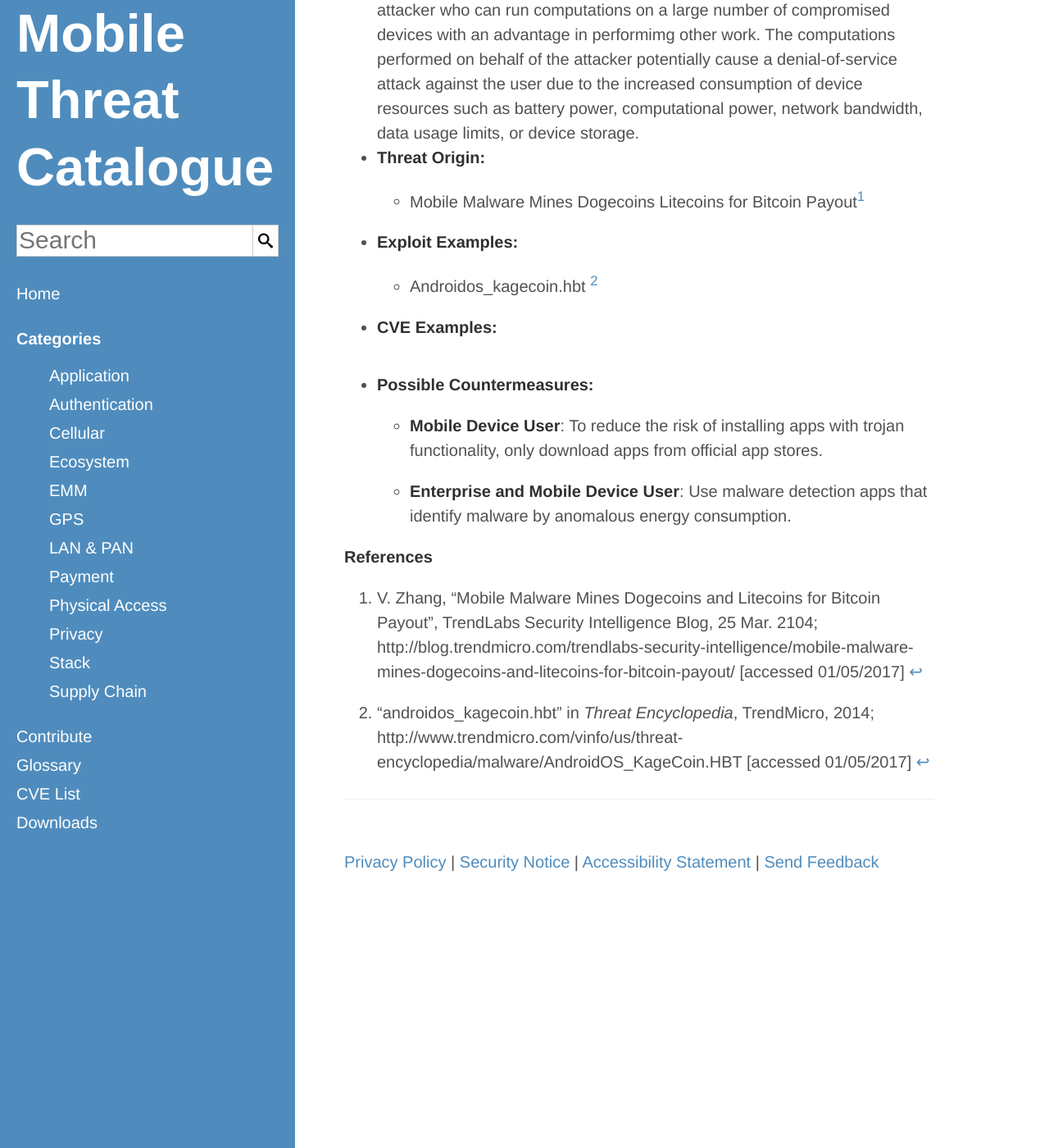
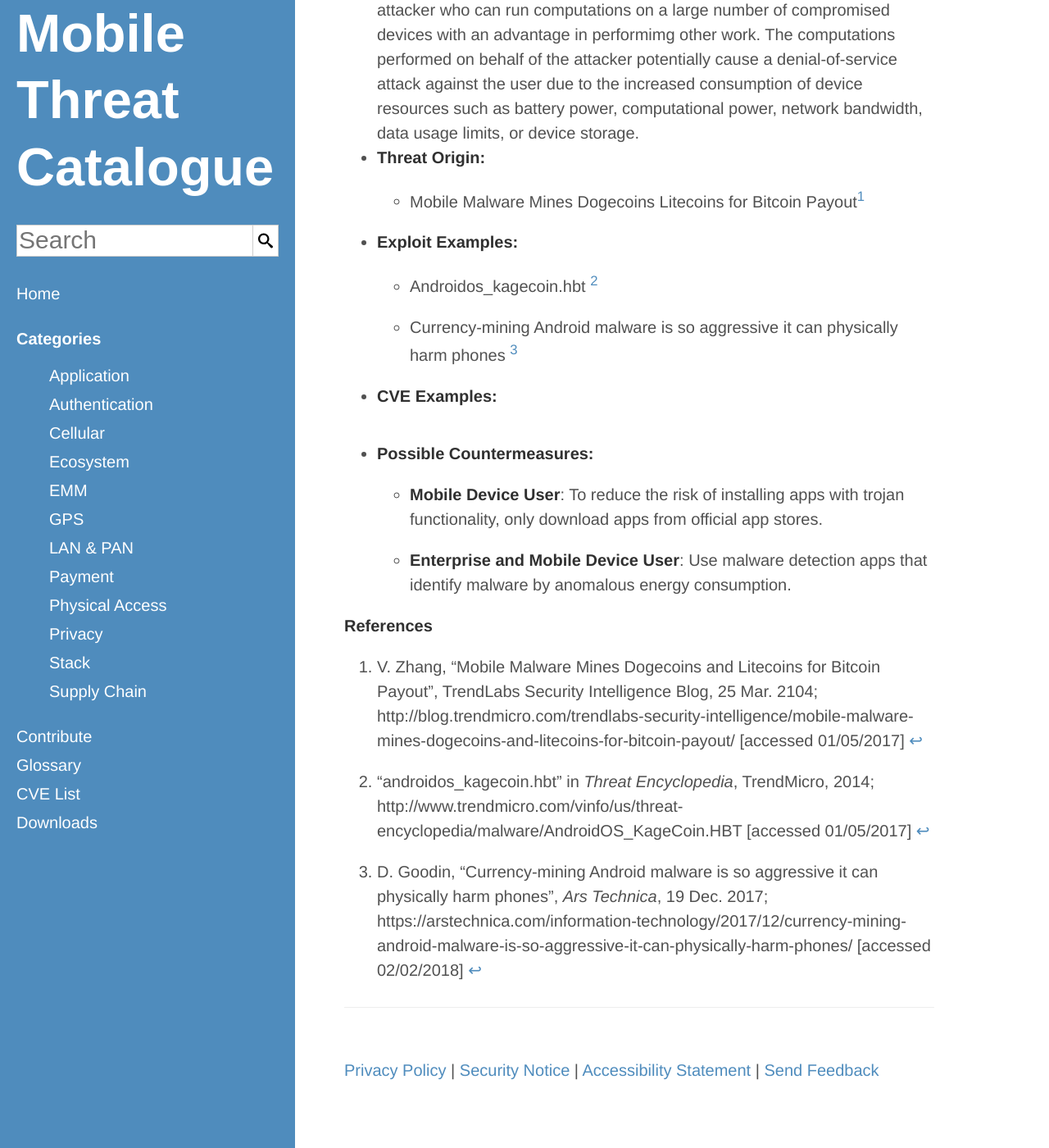
Before and after one commit to usnistgov/mobile-threat-catalogue, a Jekyll site: the page built from _application-threats/APP-38.md, in a window 1280 px wide and 1400 px high, scrolled down 460 px. Shown: the whole window at 82% size. Built offline with Jekyll 4.4.1, drawn with Linux system fonts in a browser that asks for light colours.

Commit message:
#250
Added exploit example: "Currency-mining Android malware is so aggressive it can physically harm phones"

```diff
--- a/_application-threats/APP-38.md
+++ b/_application-threats/APP-38.md
@@ -5,7 +5,9 @@
     Threat: Consuming device resources to perform computations for the attacker
     ThreatDescription: "While traditionally a threat against systems with greater individual system resources, the multitude of mobile devices provides an attacker who can run computations on a large number of compromised devices with an advantage in performimg other work. The computations performed on behalf of the attacker potentially cause a denial-of-service attack against the user due to the increased consumption of device resources such as battery power, computational power, network bandwidth, data usage limits, or device storage."
     ThreatOrigin: "Mobile Malware Mines Dogecoins Litecoins for Bitcoin Payout[^V-Zhang-1]"
-    ExploitExample: "Androidos_kagecoin.hbt [^TrendMicro-1]"
+    ExploitExample:
+        - "Androidos_kagecoin.hbt [^TrendMicro-1]"
+        - "Currency-mining Android malware is so aggressive it can physically harm phones [^D-Goodin-2]"
     CVEExample:
     PossibleCountermeasures:
         "To reduce the risk of installing apps with trojan functionality, only download apps from official app stores.":
```
